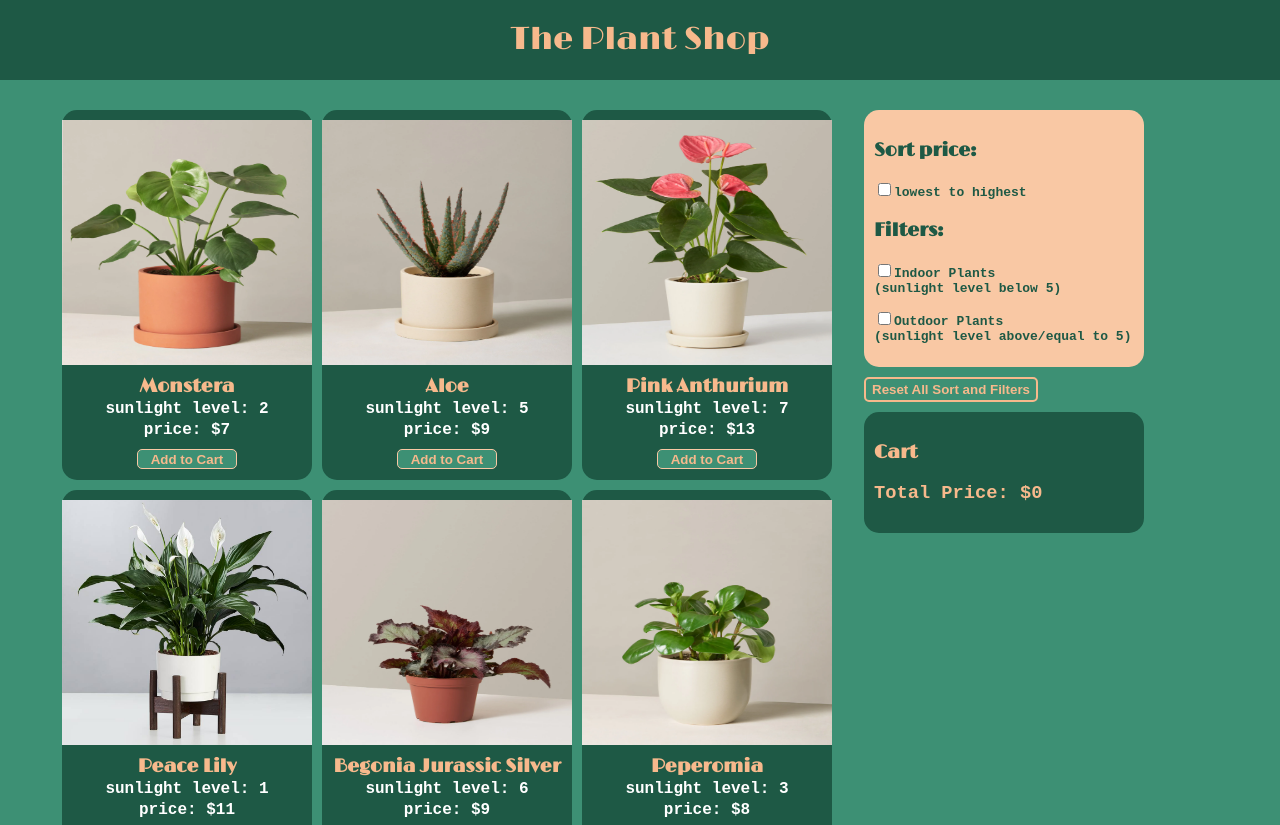
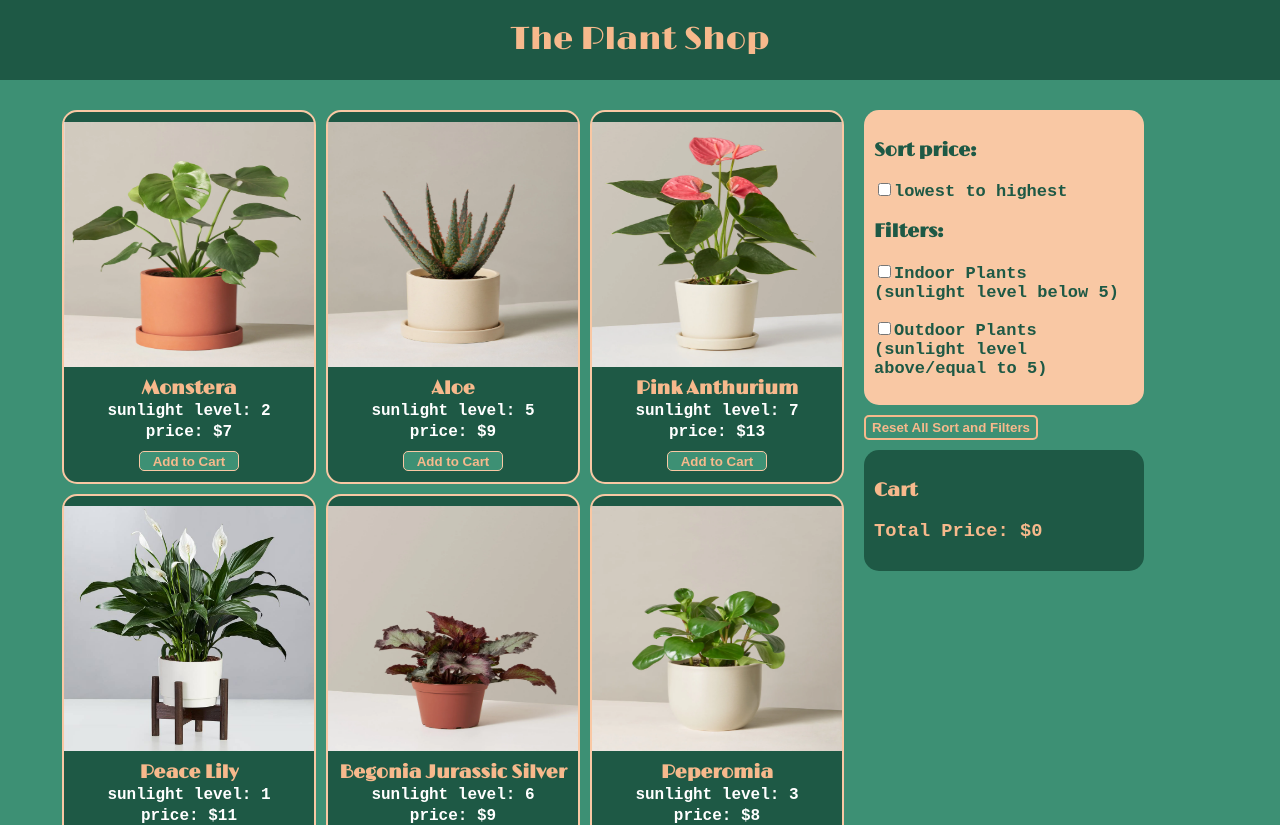
Before and after one commit to roundcapybara121/development-project, a React (Create React App) app: page / in a window 1280 px wide. Shown: the top 825 px of the page. Built offline with nearby package versions, Linux system fonts and the light colour scheme; the HTML template or start-up script is replaced by a standard one; a web font is replaced by a local one.

Commit message:
card border and sidebar font size

```diff
--- a/src/App.css
+++ b/src/App.css
@@ -44,6 +44,7 @@ h1 {
   font-family: monospace;
   color: #1e5945;
   font-weight: bolder;
+  font-size: 17px;
 }
 
 h3 {
@@ -72,6 +73,7 @@ h3 {
   background-color: #1e5945;
   border-radius: 15px;
   line-height: 5px;
+  border: 2px solid #f9c8a4;
 }
 
 .content {
```
